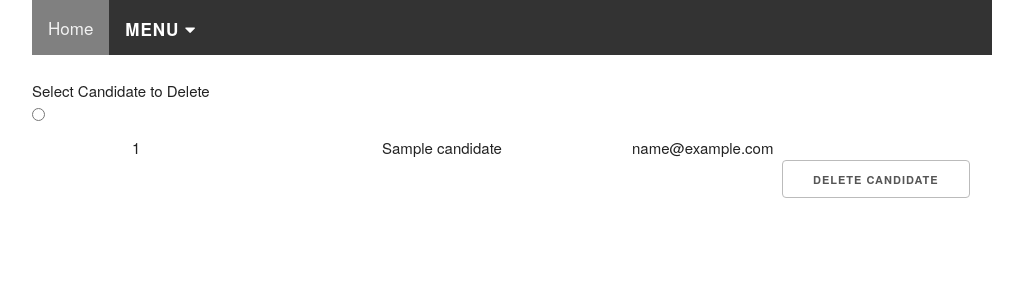
After one commit to bizzybits/Capstone2022, a Flask app: page /deleteCandidate in a window 1280 px wide. The commit adds this page. Shown: the top 300 px of the page, without its empty margins (128-1151 px from the left). Run offline with Flask 2, Linux system fonts and the light colour scheme; tables that the repository leaves empty hold one stand-in row (values such as "Sample post").

Commit message:
delete candidate flow is working

```diff
--- a/run.py
+++ b/run.py
@@ -482,18 +482,29 @@
 
 
 
-# DELETE CANDIDATE -- TO DO
-# TODO: This route needs to be revisited for proper usage.
-@app.route("/candidates/<int:id>/delete", methods=["GET", "POST"])
-def delete_candidate(id):
-    question = AnswerModel.query.filter_by(candidate_id=id).first()
+# DELETE CANDIDATE
+@app.route("/deleteCandidate", methods=["GET", "POST"])
+def delete_candidate():
+
+    if request.method == "GET":
+        candidates = db.session.query(
+            CandidateModel.id,
+            CandidateModel.name,
+            CandidateModel.email
+        )
+        return render_template("/listCandidates.html", candidates=candidates)
     if request.method == "POST":
-        if question:
-            db.session.delete(question)
+        candidateToDelete = request.form["candidateToDelete"]
+        print(f"candidate to delete is {candidateToDelete}")
+        candidateToDelete2 = int(candidateToDelete)
+        delete_me = CandidateModel.query.filter(CandidateModel.id==candidateToDelete).first()
+        if delete_me:
+            db.session.delete(delete_me)
             db.session.commit()
-            return redirect("/candidates")
+            flash("You have deleted the selected Candidate.")
+            return redirect("/employer")
         abort(404)
-    return render_template("delete.html")
+    return render_template("deleteCandidate.html")
 
 
 # register_user route.
--- a/templates/delete_c.html
+++ b/templates/deleteCandidate.html
@@ -1,5 +1,5 @@
 <form action='' method="post">
     Click YES to confirm
     <input type="submit" value="YES">
-    <a href='/candidates'>Cancel</a>
+    <a href='/deleteCandidate'>Cancel</a>
 </form>
--- a/templates/employer.html
+++ b/templates/employer.html
@@ -9,6 +9,8 @@
 
 <div style="display:flex; flex-direction: row; justify-content: center; align-items: center">
        <input id="id_ok" class="btn btn-space" value="Make a Quiz" type="button" onclick="location.href='/makeQuiz';">
+       <input id="id_ok" class="btn btn-space" value="Delete a Candidate" type="button"
+              onclick="location.href='/deleteCandidate';">
 </div>
 
 <div style="display:flex; flex-direction: row; justify-content: center; align-items: center">
--- /dev/null
+++ b/templates/listCandidates.html
@@ -0,0 +1,47 @@
+{% extends "layouts/main.html" %}
+
+{% block content%}
+
+<style>
+    .container ul {
+        padding: 0;
+        /* remove default padding and all margins! */
+        margin: 0;
+        list-style-type: none;
+        /* remove the • */
+    }
+
+    .container ul li {
+        margin-left: 100px;
+        width: 150px;
+        height: 100px;
+        float: left;
+    }
+
+    .container ul {
+        display: listitem;
+    }
+</style>
+<div>
+    Select Candidate to Delete
+</div>
+{% for candidate in candidates %}
+<div class="container"></div>
+<tr>
+    <td>
+        <input form="candidateToDelete" type="radio" name="candidateToDelete" value="{{candidate.id}}" />
+    </td>
+    <ul>
+        <li>{{candidate.id}}</li>
+        <li>{{candidate.name}}</li>
+        <li>{{candidate.email}}</li>
+    </ul>
+</tr>
+<br>
+{% endfor %}
+<form id="candidateToDelete" name="candidateToDelete" method="POST"
+    action="{{ url_for('delete_candidate', candidateToDelete=candidateToDelete) }}">
+    <button type="submit">Delete Candidate</button>
+</form>
+
+{% endblock %}
```
